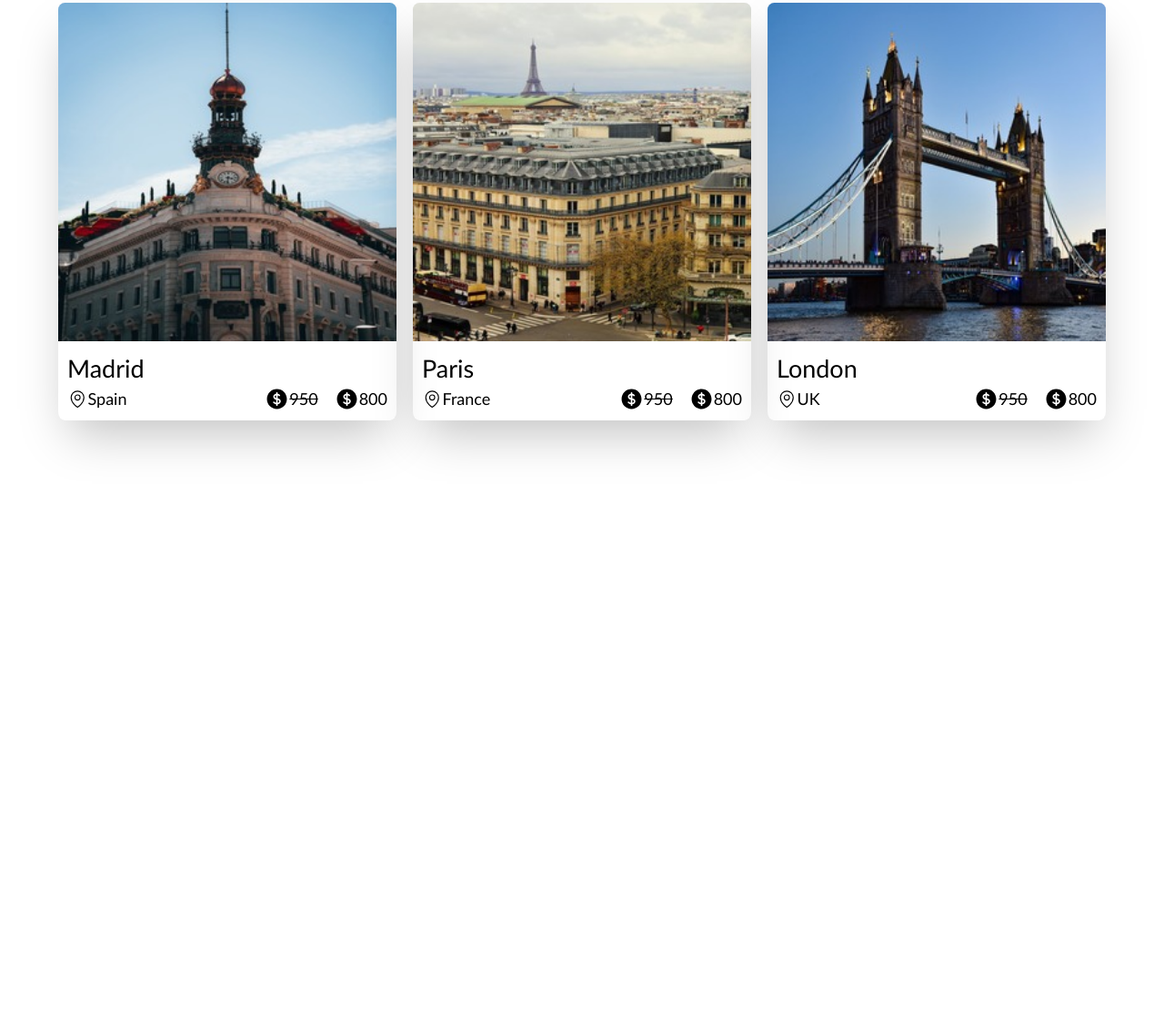
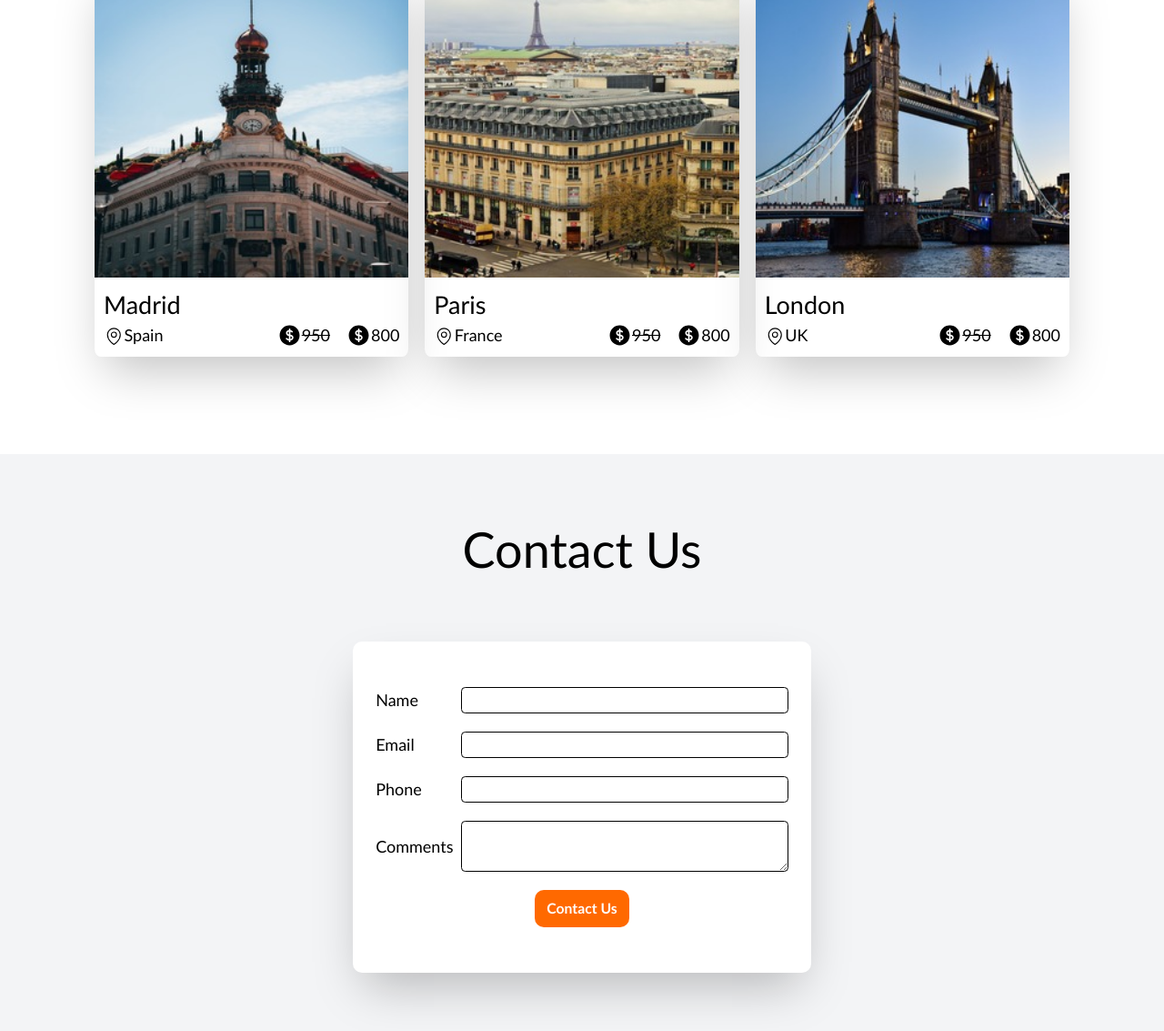
Before and after one commit to devrathul/Trabook, a plain HTML site: page index.html in a window 1280 px wide. Shown: the part 1652-2785 px from the top of the page at 91% size. Before the commit the page ends 2224 px from the top, so only its background shows below. Drawn offline with nearby package versions, Linux system fonts and the light colour scheme.

Commit message:
contact us section added

```diff
--- a/css/index.css
+++ b/css/index.css
@@ -1,9 +1,7 @@
-* {
+html {
     margin: 0;
-    box-sizing: content-box;
-}
-
-html {
+    padding: 0;
+    box-sizing: border-box;
     font-size: 18px;
     font-family: 'Gill Sans', 'Gill Sans MT', Calibri, 'Trebuchet MS', sans-serif;
 }
--- a/index.html
+++ b/index.html
@@ -23,10 +23,8 @@
                 <ul class="nav-links">
                     <li><a href="#">Home</a></li>
                     <li><a href="#features">Features</a></li>
-                    <li><a href="#">Destinations</a></li>
-                    <li><a href="#">Tour</a></li>
-                    <li><a href="#">Blog</a></li>
-                    <li><a href="#">Contact</a></li>
+                    <li><a href="#destinations">Destinations</a></li>
+                    <li><a href="#contact-us">Contact Us</a></li>
                 </ul>
             </div>
         </nav>
@@ -213,6 +211,37 @@
                 </div>
             </div>
         </section>
+
+        <section id="contact-us">
+            <div class="bg-gray-100 py-[5%]">
+                <div class="max-w-md m-auto">
+                    <div>
+                        <h1 class="text-center pb-[12%]  text-[3rem]">Contact Us</h1>
+                    </div>
+                    <form class="bg-white px-[5%] py-[10%] rounded-[10px] shadow-2xl">
+                        <div class="flex items-center justify-between mb-[20px]">
+                            <label class="w-20" for="txtName">Name</label>
+                            <input class="border rounded w-80" type="text" id="txtName" required />
+                        </div>
+                        <div class="flex items-center justify-between mb-[20px]">
+                            <label class="w-20" for="txtEmail">Email</label>
+                            <input class="border rounded w-80" type="email" id="txtEmail" required />
+                        </div>
+                        <div class="flex items-center justify-between mb-[20px]">
+                            <label class="w-20" for="txtPhone">Phone</label>
+                            <input class="border rounded w-80" type="phone" id="txtPhone" required />
+                        </div>
+                        <div class="flex items-center justify-between mb-[20px]">
+                            <label class="w-20" for="txtMsg">Comments</label>
+                            <textarea class="border rounded w-80" name="txtMsg" id="txtMsg"></textarea>
+                        </div>
+                        <div class="flex items-center justify-center">
+                            <button type="button" class="rounded-[10px] justify-center bg-orange-500 px-3 py-2 text-sm font-semibold text-white">Contact Us</button>
+                        </div>
+                    </form>
+                </div>
+            </div>
+        </section>
     </main>
 </body>
 
```
